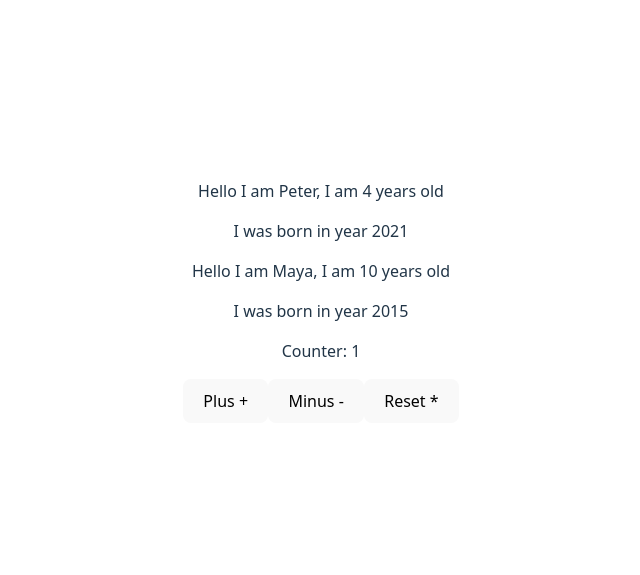
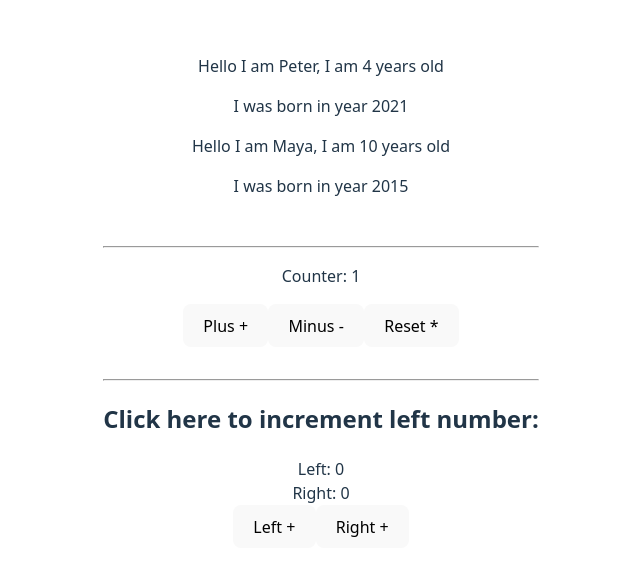
Before and after one commit to iRenanMatthew/react-playground, a React (Vite) app: page / in a window 1280 px wide. Shown: the part 107-682 px from the top of the page, without its empty margins (319-959 px from the left). Built offline with nearby package versions, Linux system fonts and the light colour scheme.

Commit message:
feat: "useState with objects and keys"

```diff
--- /dev/null
+++ b/src/Appv3.jsx
@@ -0,0 +1,45 @@
+import { useState } from "react";
+import "./App.css";
+
+const Button = (props) => {
+  return <button onClick={props.onclick}>{props.name}</button>;
+};
+
+const Appv3 = () => {
+  const [click, setClick] = useState({
+    left: 0,
+    right: 0,
+  });
+
+  const setLClick = () => {
+    setClick({ ...click, left: click.left + 1 });
+  };
+  const setRClick = () => {
+    setClick({ ...click, right: click.right + 1 });
+  };
+
+  return (
+    <>
+      <div>
+        <h2>Click here to increment left number:</h2>
+        <div>
+          <span>Left: {click.left}</span>
+          <br></br>
+          <span>Right: {click.right}</span>
+        </div>
+        <div>
+          <Button
+            onclick={setLClick}
+            name="Left +"
+          />
+          <Button
+            onclick={setRClick}
+            name="Right +"
+          />
+        </div>
+      </div>
+    </>
+  );
+};
+
+export default Appv3;
--- a/src/main.jsx
+++ b/src/main.jsx
@@ -1,6 +1,7 @@
 import ReactDOM from 'react-dom/client';
 import App from './App.jsx';
 import Appv2 from './Appv2.jsx';
+import Appv3 from './Appv3.jsx';
 import './index.css';
 
 const root = ReactDOM.createRoot(document.getElementById('root'));
@@ -9,6 +10,11 @@ const root = ReactDOM.createRoot(document.getElementById('root'));
   root.render(
     <>
     <App />
+    <br/>
+    <hr/>
     <Appv2 />
+    <br/>
+    <hr/>
+    <Appv3 />
     </>
   )
```
